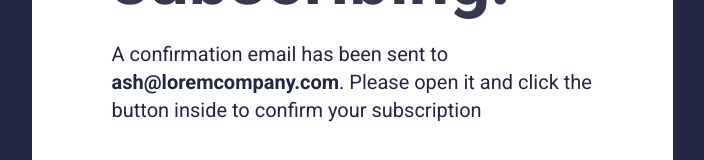
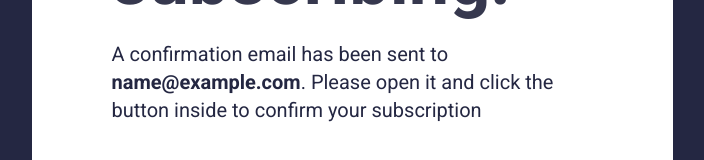
Before and after one commit to Csabooo/frontendmentor-14-sign-up-form-react-tailwindcss, a React (Create React App) app: page / in a window 1280 px wide. Both pictures are taken after typing "name@example.com" into the empty fields and a click on the button "Subscribe to monthly newsletter". Shown: the part 394-554 px from the top of the page, without its empty margins (288-992 px from the left). Built offline with nearby package versions, Linux system fonts and the light colour scheme.

Commit message:
success component repaired with email

```diff
--- a/src/App.js
+++ b/src/App.js
@@ -8,9 +8,14 @@ import Success from "./components/Success";
 export default function App() {
   const [showSuccess, setShowSuccess] = useState(false);
   const [isValid, setIsValid] = useState(true);
+  const [emailAddress, saveEmailAddress] = useState(true);
 
   const saveValidState = (isValid) => {
     setIsValid(isValid);
+  };
+
+  const saveEmail = (email) => {
+    saveEmailAddress(email);
   };
 
   const handleFormSubmit = () => {
@@ -25,7 +30,7 @@ export default function App() {
     <div>
       {showSuccess ? (
         <div>
-          <Success />
+          <Success mail={emailAddress} />
           {console.log(`Átvitt success: ${showSuccess}`)}
         </div>
       ) : (
@@ -36,6 +41,7 @@ export default function App() {
               <Article />
               <Subscribe
                 saveState={saveValidState}
+                saveMail={saveEmail}
                 onSubmit={handleFormSubmit}
               />
               <Attribution />
--- a/src/components/Subscribe.js
+++ b/src/components/Subscribe.js
@@ -14,6 +14,10 @@ function Subscribe(props) {
 
     const validRegex = /^\w+([.-]?\w+)*@\w+([.-]?\w+)*(\.\w{2,3})+$/;
 
+    /*
+    const validRegex =
+      /^\w+([.-]?\w+)@@[a-zA-Z0-9]+([.-]?[a-zA-Z0-9]+)(\w{2,})+$/; */
+
     if (validRegex.test(enteredText)) {
       setWarning(
         <div>
@@ -24,6 +28,7 @@ function Subscribe(props) {
       );
       setValid(true);
       props.onSubmit();
+      props.saveMail(enteredText);
     } else {
       event.preventDefault();
 
--- a/src/components/Success.js
+++ b/src/components/Success.js
@@ -1,7 +1,6 @@
 import React from "react";
-import App from "../App";
 
-function Success() {
+function Success(props) {
   return (
     <div className="flex flex-col xl:flex-row-reverse items-center justify-center h-screen mx-auto w-96 lg:w-[641px]">
       <div className="flex flex-col bg-white justify-center items-center lg:rounded-[40px]">
@@ -25,8 +24,8 @@ function Success() {
             <h1 className="mt-10 lg:text-7xl">Thanks for subscribing!</h1>
             <p className="lg:text-xl lg: pt-6">
               A confirmation email has been sent to{" "}
-              <span className="bold">ash@loremcompany.com</span>. Please open it
-              and click the button inside to confirm your subscription
+              <span className="bold">{props.mail}</span>. Please open it and
+              click the button inside to confirm your subscription
             </p>
             <button
               type="submit"
```
